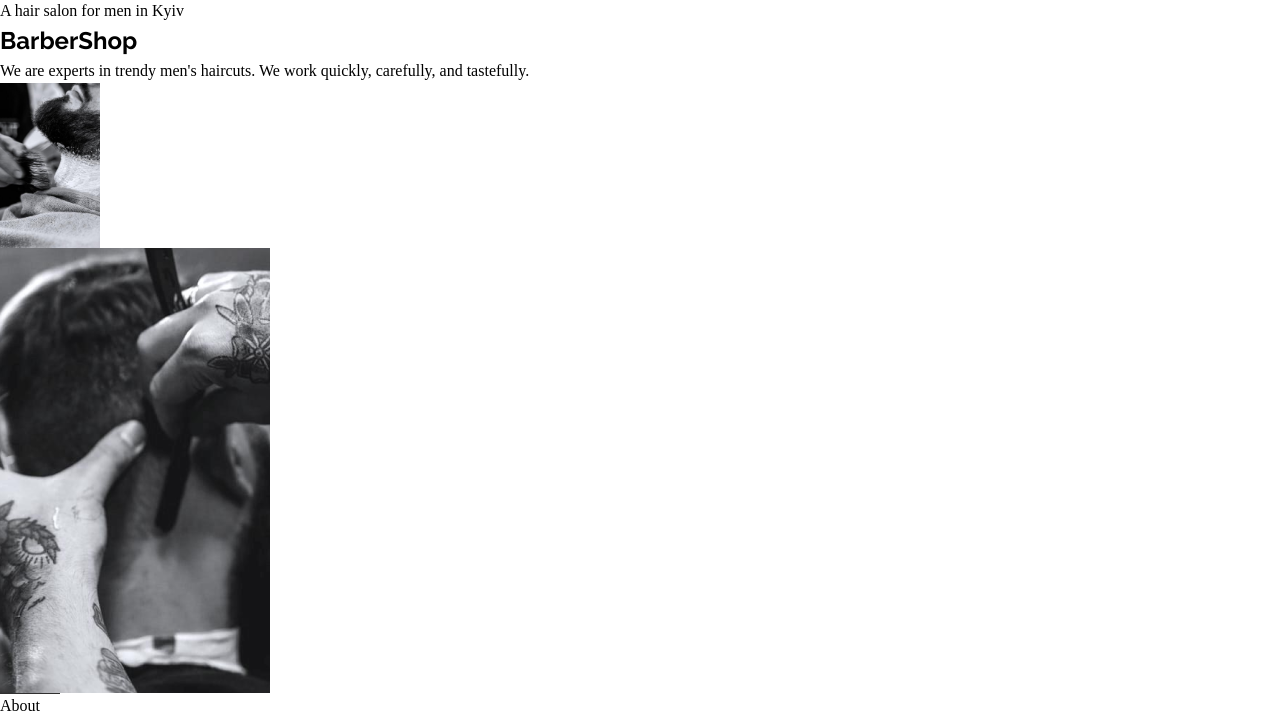
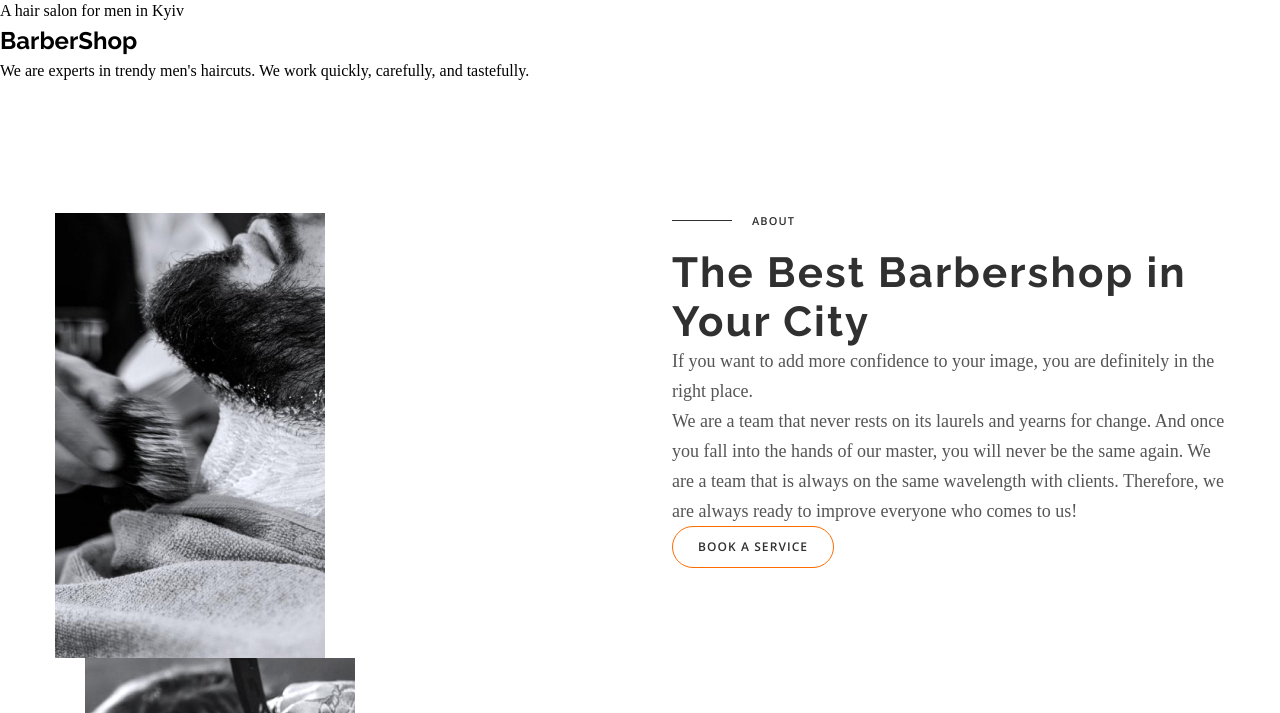
Before and after one commit to Ionut-Lupu/BarberShop, a plain HTML site: page index.html in a window 1280 px wide. Shown: the part 87-800 px from the top of the page. Drawn offline with nearby package versions, Linux system fonts and the light colour scheme.

Commit message:
Modul 5 - Lesson 10

```diff
--- a/css/style.css
+++ b/css/style.css
@@ -3,6 +3,8 @@
   --heading-font-family: "Raleway", sans-serif;
   --text-font-family: "Open Sans", sans-serif;
   --link-hover-color: #ff6c00;
+  --heading-alternative-color: #303030;
+  --transition: 250ms cubic-bezier(0.4, 0, 0.2, 1);
 }
 
 .global-header {
@@ -96,6 +98,9 @@ h6 {
   border: 1px solid #ff6c00;
   border-radius: 25px;
   padding: 12px 25px;
+  cursor: pointer;
+  transition: background-color var(--transition), color var(--transition),
+    border var(--transition);
 }
 
 .button:hover {
@@ -104,8 +109,31 @@ h6 {
   border: 1px solid #fff;
 }
 
+.section-dark button {
+  color: var(--link-color);
+}
+
+.section-light button {
+  color: #303030;
+}
+
 .section {
   padding: 130px 55px;
+}
+
+.section-light {
+  background-color: #fff;
+  color: #555555;
+  font-style: normal;
+  font-weight: 400;
+  font-size: 18px;
+  line-height: 30px;
+}
+
+.section-light h1,
+.section-light .section-heading,
+.section-light .section-sub-heading {
+  color: var(--heading-alternative-color);
 }
 
 .prices-section {
@@ -141,6 +169,23 @@ h6 {
   color: #fff;
 }
 
+.section-with-two-columns {
+  display: flex;
+}
+
+.section-with-two-columns > *:nth-child(2) {
+  margin-left: 64px;
+}
+
+.section-with-two-columns > * {
+  flex: 0 1 50%;
+}
+
+.section-images img + img {
+  margin-left: 30px;
+}
+
+
 .prices {
   display: flex;
   margin: 50px 0;
@@ -157,6 +202,7 @@ h6 {
   list-style: none;
   flex-grow: 1;
   background-image: linear-gradient(rgba(23, 26, 36, 1), rgba(23, 26, 36, 0.2));
+  transition: background-image 3s;
 }
 
 .prices-list:hover {
@@ -186,3 +232,36 @@ h6 {
   margin-left: 6px;
   margin-right: 6px;
 }
+
+.modal {
+  position: fixed;
+  width: 100vw;
+  height: 100vh;
+  top: 0;
+  left: 0;
+  display: flex;
+  justify-content: center;
+  align-items: center;
+  background: rgba(0, 0, 0, 0.2);
+}
+
+.modal-content {
+  background-color: #fff;
+  padding: 20px;
+  width: 528px;
+  height: 581px;
+}
+
+.is-hidden {
+  visibility: hidden;
+}
+
+.close-btn {
+  background-color: #ff0000;
+  border: 1px solid #ff0000;
+  color: #fff;
+  cursor: pointer;
+  position: relative;
+  top: 0;
+  right: 0;
+}
--- a/index.html
+++ b/index.html
@@ -1,15 +1,14 @@
 <!DOCTYPE html>
 <html lang="en">
+
 <head>
   <meta charset="UTF-8" />
   <meta name="viewport" content="width=device-width, initial-scale=1.0" />
   <title>BarberShop</title>
   <link rel="preconnect" href="https://fonts.googleapis.com" />
   <link rel="preconnect" href="https://fonts.gstatic.com" crossorigin />
-    <link
-      href="https://fonts.googleapis.com/css2?family=Open+Sans:wght@400;600&family=Raleway:wght@700&display=swap"
-      rel="stylesheet"
-    />
+  <link href="https://fonts.googleapis.com/css2?family=Open+Sans:wght@400;600&family=Raleway:wght@700&display=swap"
+    rel="stylesheet" />
   <link rel="stylesheet" href="css/reset.css" />
   <link rel="stylesheet" href="css/style.css" />
 </head>
@@ -32,12 +31,7 @@
 
       <div class="contact-container">
         <a class="phone-number" href="tel:+380441111111">+38 044 111 11 11</a>
-          <a
-            class="button"
-            href="https://goit.global/ro/contacts/"
-            target="_blank"
-            >Book a Service</a
-          >
+        <a class="button" href="https://goit.global/ro/contacts/" target="_blank">Book a Service</a>
       </div>
     </div>
 
@@ -59,39 +53,48 @@
       </p>
     </section>
 
-      <!--About secton-->
-      <section>
-        <div>
+     <!-- About Section -->
+     <section id="about" class="section section-light about-section">
+      <div class="container">
+        <div class="section-with-two-columns">
+          <div class="section-images">
             <img
               src="./images/barber-img-1.png"
               alt="Frizer pune spuma de ras"
-            width="100px"
             />
             <img
               src="./images/barber-img-2.png"
               alt="Frizer barbiereste cu briceag"
             />
           </div>
-
           <div>
-          <img src="./images/horizontal-dash.svg" alt="Horizontal Dash" />
-          <span>About</span>
+            <div class="section-description">
+              <div class="heading-with-dash">
+                <img
+                  src="./images/horizontal-dash.svg"
+                  alt="Horizontal Dash"
+                />
+                <h3 class="section-sub-heading">About</h3>
               </div>
-
-        <h2>The Best Barbershop in Your City</h2>
-        <h3>
-          If you want to add more confidence to your image, you are definitely
-          in the right place.
-        </h3>
+              <h2 class="section-heading">
+                The Best Barbershop in Your City
+              </h2>
               <p>
-          We are a team that never rests on its laurels and yearns for change.
-          And once you fall into the hands of our master, you will never be the
-          same again. We are a team that is always on the same wavelength with
-          clients. Therefore, we are always ready to improve everyone who comes
-          to us!
+                If you want to add more confidence to your image, you are
+                definitely in the right place.
               </p>
-
-        <button class="button">Book a Service</button>
+              <p class="small-text">
+                We are a team that never rests on its laurels and yearns for
+                change. And once you fall into the hands of our master, you
+                will never be the same again. We are a team that is always on
+                the same wavelength with clients. Therefore, we are always
+                ready to improve everyone who comes to us!
+              </p>
+            </div>
+            <button class="button">Book a service</button>
+          </div>
+        </div>
+      </div>
     </section>
 
     <!-- Services and Prices Section -->
@@ -253,4 +256,5 @@
   </main>
   <footer></footer>
 </body>
+
 </html>
```
Lines whose indentation alone changed are shown as unchanged.
